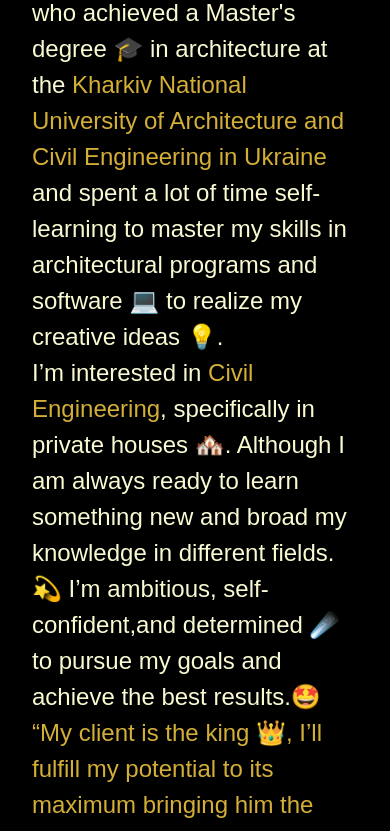
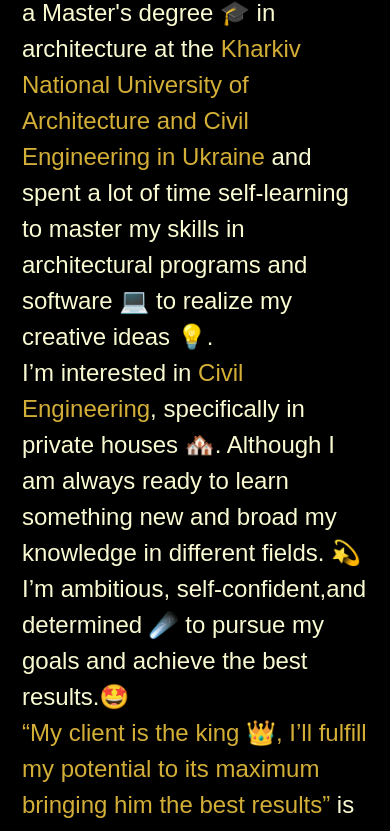
Before and after one commit to valentinka-rapunzel/portfolio-architect, a plain HTML site: page about.html in a window 390 px wide. Shown: the part 1000-1831 px from the top of the page. Drawn offline with nearby package versions, Linux system fonts and the light colour scheme; a web font is replaced by a local one.

Commit message:
Changed the padding in about-me-text

```diff
--- a/src/styles.css
+++ b/src/styles.css
@@ -246,7 +246,7 @@ strong {
   }
   .about-text {
     font-size: 24px;
-    padding: 0px 20px;
+    padding: 0px 10px;
     padding-bottom: 20px;
   }
   .footer-information {
```
